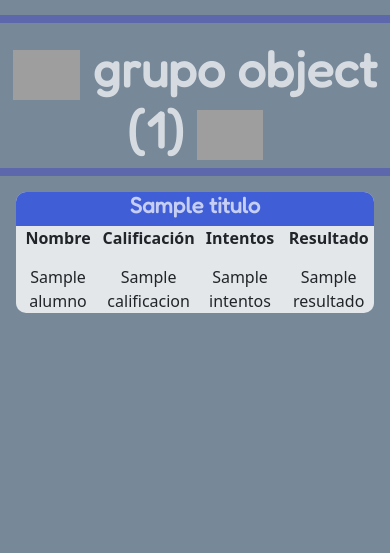
After one commit to PressureDraper/code-evaluator-system, a Django app: template devtest/templates/verDetalles.html in a window 390 px wide. The commit adds this page. Shown: the part 201-754 px from the top of the page. Run offline with Django 3.2, Linux system fonts and the light colour scheme; tables that the repository leaves empty hold one stand-in row (values such as "Sample post"); the template is opened without the code that fills it: values that come from a table or form of the project are taken from there, most other values are stand-ins (such as "Sample title", 1, 10 or a date in 2020); grey boxes are pictures that could not be loaded.

Commit message:
fixed responsive bar and details table added for teacher activities view

```diff
--- a/devtest/templates/mostrarActividades.html
+++ b/devtest/templates/mostrarActividades.html
@@ -139,6 +139,9 @@
     }
 </style>
 {% endblock %}
+{% block scripts %}
+    <script src="{% static 'js/stickyBar.js' %}" type="text/javascript"></script>
+{% endblock %}
 {% block header %}
     <header>
         <a href="#" class="title">Evaluador Turbo 3000</a>
--- a/devtest/templates/mostrarGrupo.html
+++ b/devtest/templates/mostrarGrupo.html
@@ -146,6 +146,7 @@
 {% endblock %}
 {% block scripts %}
 	<script src="{% static 'js/openWindow.js' %}" type="text/javascript"></script>
+    <script src="{% static 'js/stickyBar.js' %}" type="text/javascript"></script>
 {% endblock %}
 {% block header %}
     <header>
--- a/devtest/templates/mostrarPerfil.html
+++ b/devtest/templates/mostrarPerfil.html
@@ -33,6 +33,9 @@
             color: #405fd7;
         }
     </style>
+{% endblock %}
+{% block scripts %}
+    <script src="{% static 'js/stickyBar.js' %}" type="text/javascript"></script>
 {% endblock %}
 {% block header %}
     {% if usuario == 'alumno' %}
--- /dev/null
+++ b/devtest/templates/verDetalles.html
@@ -0,0 +1,125 @@
+{% extends 'base.html' %}
+{% load static %}
+{% block title %}
+    <title>Actividades - Maestro</title>
+{% endblock %}
+{% block styles %}
+    <link rel="stylesheet" href="{% static 'css/barStyles.css' %}">
+    <style>
+        .top {
+            position: absolute;
+            margin: 0;
+            padding: 0;
+        }
+
+        .selected {
+            color: #405fd7;
+        }
+
+        h1 {
+            color: rgba(255, 255, 255, 0.7);
+            text-align: center;
+            font-family: 'Fredoka', sans-serif;
+            font-weight: bolder;
+            font-size: 50px;
+        }
+
+        table tr td {
+            padding-top: 15px;
+            width: 100px;
+        }
+
+        th {
+            border-top-right-radius: 10px;
+            border-top-left-radius: 10px;
+        }
+
+        .tb {
+            text-align: center;
+        }
+
+        .tb table {
+            margin: 0 auto;
+            text-align: center;
+            width: 98%;
+            background-color: rgba(255, 255, 255, 0.8);
+            border-radius: 10px;
+        }
+
+        h4 {
+            color: rgba(255, 255, 255, 0.7);
+            text-align: center;
+            font-family: 'Fredoka', sans-serif;
+            font-weight: bolder;
+            font-size: 22px;
+        }
+    </style>
+{% endblock %}
+{% block scripts %}
+	<script src="{% static 'js/openWindow.js' %}" type="text/javascript"></script>
+    <script src="{% static 'js/stickyBar.js' %}" type="text/javascript"></script>
+{% endblock %}
+{% block header %}
+    <header>
+        <a href="#" class="title">Evaluador Turbo 3000</a>
+        <img class="profile" src="https://cdn-icons-png.flaticon.com/512/4270/4270285.png" alt="docente" width="50" height="50">
+        <div class="menu-icon">
+            <div class="btn-hamburger container-fluid"></div>
+            <div class="btn-hamburger2 container-fluid"></div>
+            <div class="btn-hamburger3 container-fluid"></div>
+        </div>
+        <ul id="tog" class="hide">
+            <li><a href="/docente">Inicio</a></li>
+            <li><a class="selected" href="/crear">Actividades</a></li>
+            <li><a href="/alumnos">Alumnos</a></li>
+            <li><a href="/grupo">Grupo</a></li>
+            <li><a href="/perfil">Perfil</a></li>
+            <li><a href="/logout">Cerrar Sesión</a></li>
+        </ul>
+    </header>
+{% endblock %}
+{% block content %}
+<img class="top" src="https://1.bp.blogspot.com/-f_1AVR6hUEQ/XRy5aYOx1SI/AAAAAAAAGbw/bu2AY_PQ6t0ZdSYxQVxMVeNXelyv9FHPQCLcBGAs/s640/seguridad%2Binfo.jpg" width="100%" height="200" alt="header image">
+<br><br><br><br><br><br><br><br><br>
+<hr size="10" style="color: rgba(15, 10, 222, 1);">
+<hr size="10" style="color: rgba(15, 10, 222, 1);">
+<h1><img src="https://cdn-icons-png.flaticon.com/512/1746/1746673.png" alt="security icon" width="auto" height="50"> {{ grupo }} <img src="https://cdn-icons-png.flaticon.com/512/1746/1746673.png" alt="security icon" width="auto" height="50"></h1>
+<hr size="10" style="color: rgba(15, 10, 222, 1);">
+<div class="tb">
+    <table>
+        <tr>
+            <th bgcolor="#405fd7" colspan="4"><h4>{{ titulo }}</h4></th>
+        </tr>
+        <tr>
+            <th>Nombre</th>
+            <th>Calificación</th>
+            <th>Intentos</th>
+            <th>Resultado</th>
+        </tr>
+        {% for alumno in alumnos %}
+            <tr>
+                <td>{{ alumno.nombre }}</td>
+                {% for ev in evaluacion %}
+                    {% if alumno.id == ev.idAlumno_id %}
+                        {% if ev.calificacion == NULL %}
+                            <td>NA</td>
+                        {% else %}
+                            <td>{{ ev.calificacion }}</td>
+                        {% endif %}
+                        {% if ev.intentos == NULL %}
+                            <td>NA</td>
+                        {% else %}
+                            <td>{{ ev.intentos }}</td>
+                        {% endif %}
+                        {% if ev.resultado == '' %}
+                            <td>NA</td>
+                        {% else %}
+                            <td>{{ ev.resultado }}</td>
+                        {% endif %}
+                    {% endif %}
+                {% endfor %}
+            </tr>
+        {% endfor %}
+    </table>
+</div>
+{% endblock %}
--- a/devtest/urls.py
+++ b/devtest/urls.py
@@ -28,6 +28,7 @@ urlpatterns = [
     path('grupo/', mostrar_grupo, name = "showgroup"),
     path('actividades/', mostrar_actividades),
     path('crear/', crear_actividades),
+    path('detalles/', ver_detalles),
     path('crear/analisis', analizar_parametros, name = "precheck"),
     path('upload/', uploadFile),
     path('registros/', registros),
```
Also changed, not shown: devtest/templates/crearActividades.html (+24 -0 lines), devtest/views.py (+87 -69 lines).
